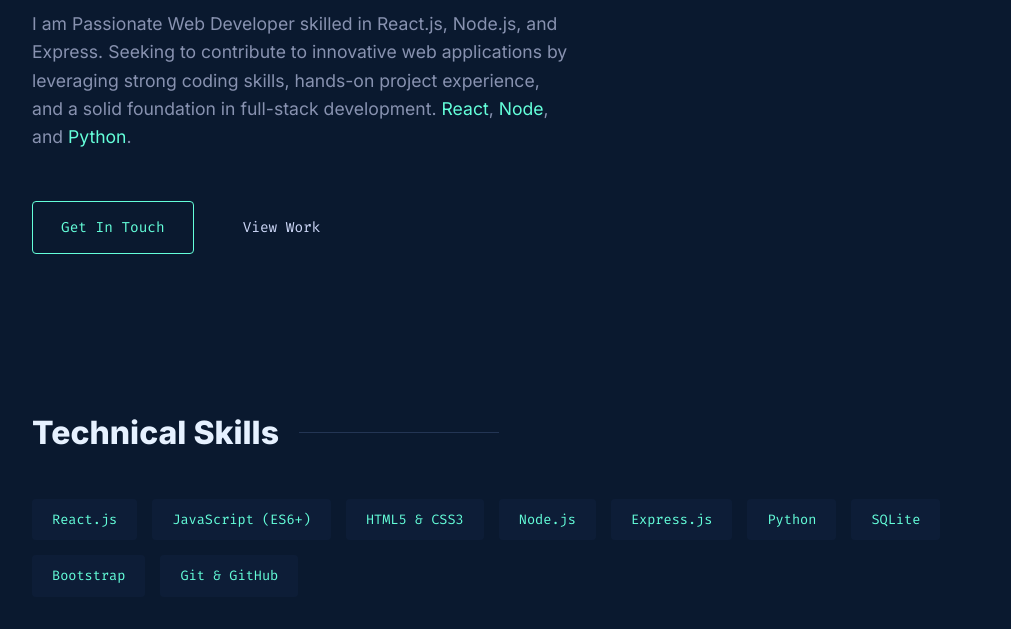
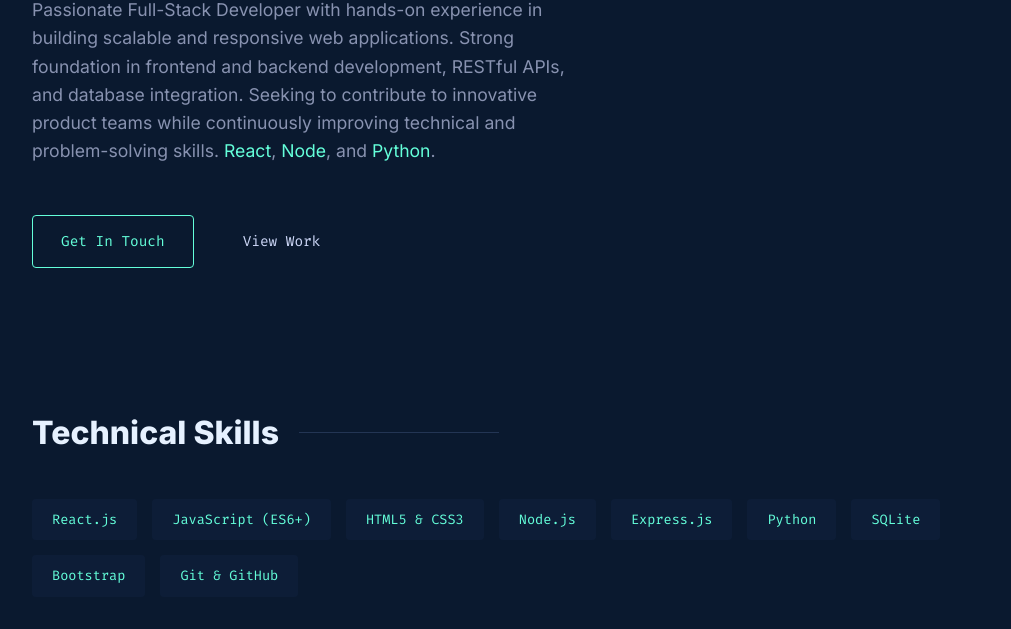
Before and after one commit to harshloya24/Harsh-portfolio, a plain HTML site: page index.html in a window 1280 px wide. Shown: the part 471-1100 px from the top of the page, without its empty margins (133-1144 px from the left). Drawn offline with Linux system fonts and the light colour scheme.

Commit message:
Revise personal description in index.html
Updated the description to better reflect skills and experience.

```diff
--- a/index.html
+++ b/index.html
@@ -33,7 +33,10 @@
         <h1 class="big-heading">Harsh Loya.</h1>
         <h2 class="big-heading muted">I build things for the web.</h2>
         <p class="desc-text">
-            I am Passionate Web Developer skilled in React.js, Node.js, and Express. Seeking to contribute to innovative web applications by leveraging strong coding skills, hands-on project experience, and a solid foundation in full-stack development. <span class="highlight-text">React</span>, <span class="highlight-text">Node</span>, and <span class="highlight-text">Python</span>.
+           Passionate Full-Stack Developer with hands-on experience in building scalable and responsive web applications.
+Strong foundation in frontend and backend development, RESTful APIs, and database integration.
+Seeking to contribute to innovative product teams while continuously improving technical and problem-solving skills.
+ <span class="highlight-text">React</span>, <span class="highlight-text">Node</span>, and <span class="highlight-text">Python</span>.
         </p>
         <div class="hero-btns">
             <a href="#" id="contactBtn" class="btn primary-btn">Get In Touch</a>
```
